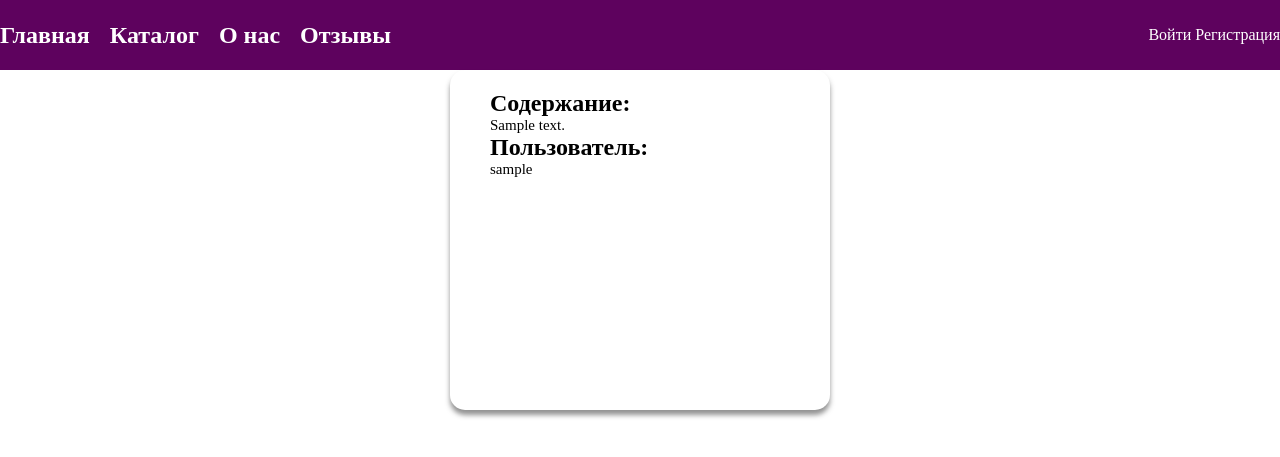
After one commit to Sht0neg/DjangoStudy, a Django app: page /products/review/ in a window 1280 px wide. The commit adds this page. Shown: the top 457 px of the page. Run offline with Django 5.2, Linux system fonts and the light colour scheme; tables that the repository leaves empty hold one stand-in row (values such as "Sample post").

Commit message:
Added review page

```diff
--- a/products/models.py
+++ b/products/models.py
@@ -43,7 +43,7 @@ class Review(models.Model):
     user = models.ForeignKey(User, on_delete=models.CASCADE, related_query_name="reviews")
 
     def __str__(self):
-        return self.user.username + " " + self.date_create
+        return self.user.username + " " + self.date_create.strftime('%Y-%m-%d')
 
     class Meta:
         verbose_name = "Отзыв"
--- a/products/urls.py
+++ b/products/urls.py
@@ -8,4 +8,5 @@ urlpatterns = [
     path("<int:pk>/", book_card, name="book"),
     path("author/<int:pk>", author_card, name="author"),
     path("about/", about, name="about"),
+    path("review/", review, name="review"),
 ]
--- a/products/views.py
+++ b/products/views.py
@@ -27,6 +27,10 @@ def book_card(request: HttpRequest, pk: int):
 def about(req):
     return render(req, "about.html")
 
+def review(req):
+    reviews = Review.objects.all()
+    return render(req, "review.html", {"reviews":reviews})
+
 def author_card(request: HttpRequest, pk: int):
     print(pk)
     if (pk):
--- a/static/style.css
+++ b/static/style.css
@@ -60,3 +60,19 @@ b{
     color: black;
 
 }
+.review_cards{
+    display: flex;
+    flex-wrap: wrap;
+    gap: 30px;
+    justify-content: center;
+}
+.review_card{
+    width: 300px;
+    height: 300px;
+    box-shadow: 0 5px 5px rgba(40, 40, 40, 0.5);
+    border-radius: 15px;
+    padding: 20px 40px;
+}
+.review_content{
+    font-size: 15px;
+}
--- a/templates/base.html
+++ b/templates/base.html
@@ -12,6 +12,7 @@
             <a href="{% url 'index' %}"><h1>Главная</h1></a>
             <a href="{% url 'catalog' %}"><h1>Каталог</h1></a>
             <a href="{% url 'about' %}"><h1>О нас</h1></a>
+            <a href="{% url 'review' %}"><h1>Отзывы</h1></a>
         </nav>
         <div class="auth">
             {% if user.is_authenticated %}
--- /dev/null
+++ b/templates/review.html
@@ -0,0 +1,13 @@
+{% extends "base.html" %}
+{% block main %}
+    <div class="review_cards">
+        {% for review in reviews %}
+        <div class="review_card">
+            <h2>Содержание:</h2>
+            <p class="review_content">{{review.content}}</p>
+            <h2>Пользователь: </h2>
+            <p class="review_content">{{review.user.username}}</p>
+        </div>
+        {% endfor %}
+    </div>
+{% endblock main %}
```
